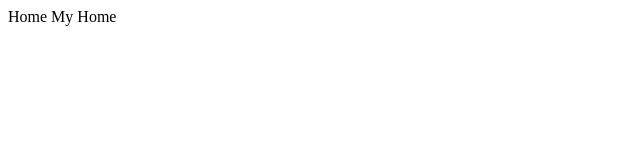
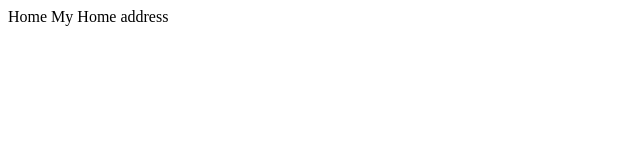
Before and after one commit to kishankotharri/project-training-2, a plain HTML site: page index.html in a window 1280 px wide. Shown: the full height of the page, 0-640 px from the left. Drawn offline with Linux system fonts and the light colour scheme.

Commit message:
update index

```diff
--- a/index.html
+++ b/index.html
@@ -1,4 +1,4 @@
 <html>
 <head>Home</head>
-<body>My Home</body>
+<body>My Home address</body>
 </html>
```
